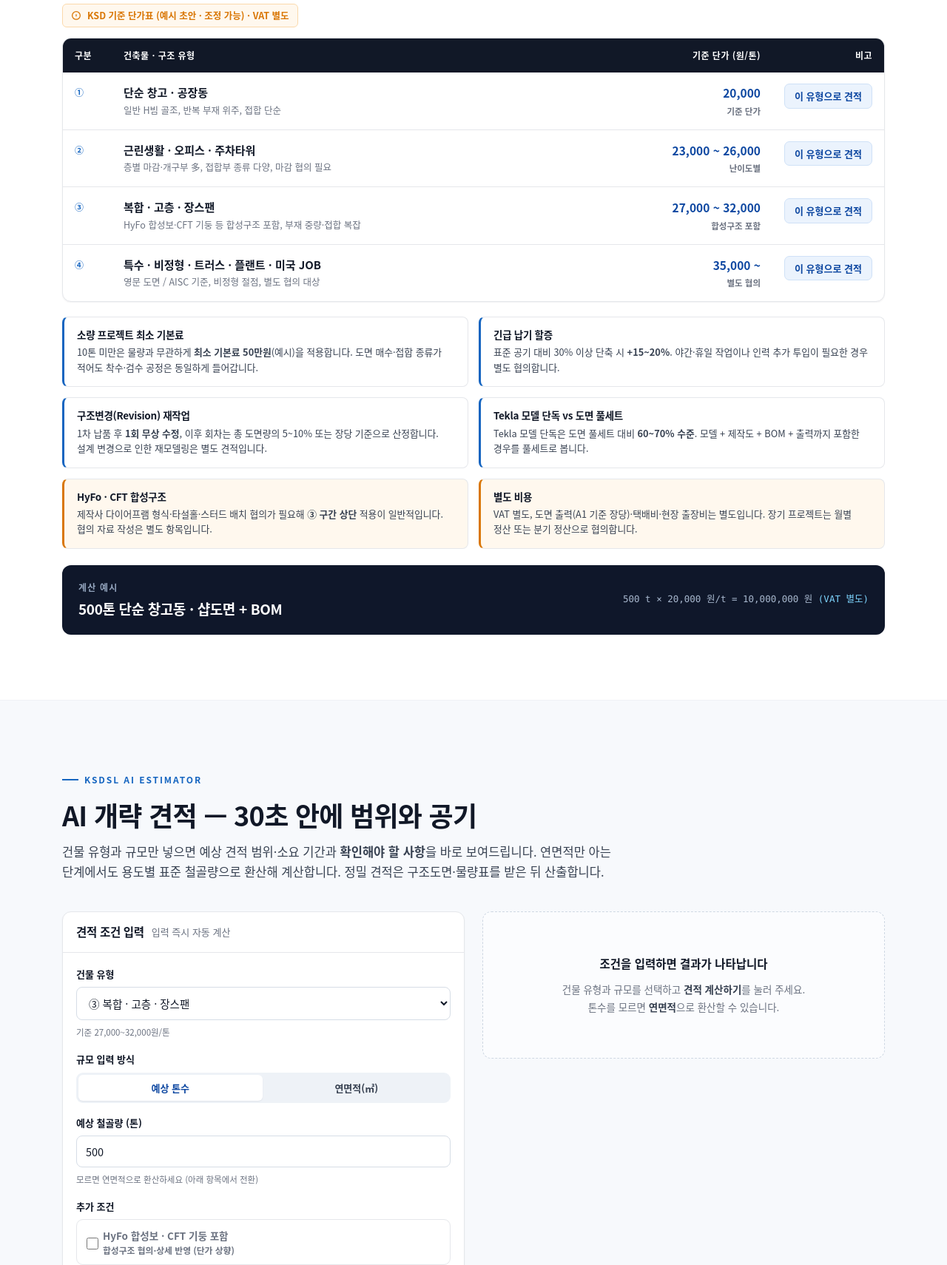
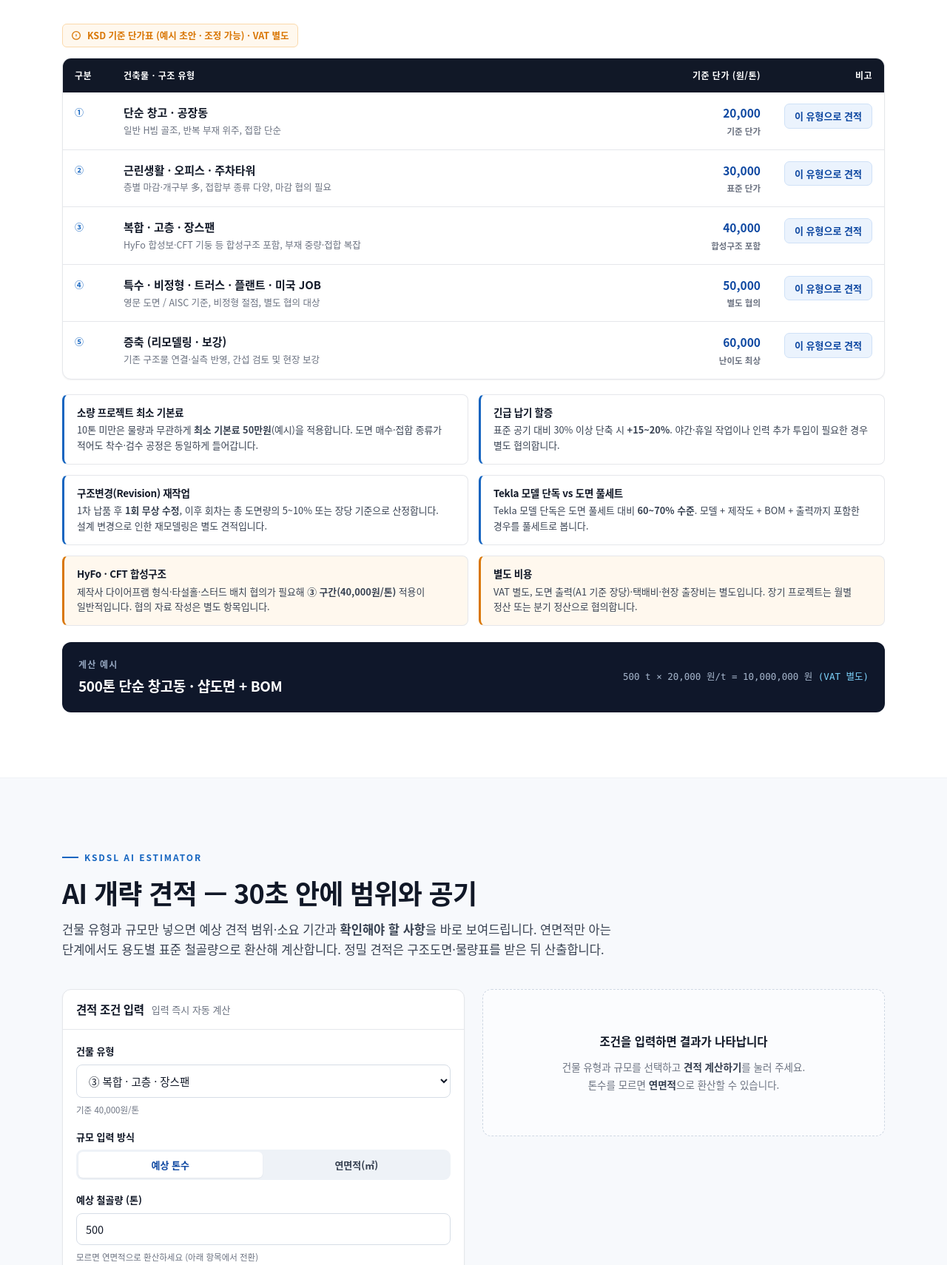
Before and after one commit to sarangline-blip/ksdsl-web, a plain HTML site: page index.html in a window 1280 px wide. Shown: the part 3256-4966 px from the top of the page at 74% size. Drawn offline with Linux system fonts and the light colour scheme.

Commit message:
Add files via upload

```diff
--- a/index.html
+++ b/index.html
@@ -944,7 +944,7 @@ table.rate .rt-act{text-align:right;white-space:nowrap}
       <h2>KSD SHOP DRAWING 기준 단가표</h2>
       <p class="lead">
         샵드로잉 단가가 어디에도 명확히 정리되어 있지 않아, KSD 기준으로 만든 초안입니다.
-        <b>기본 20,000원/톤</b>을 기준으로 건물 유형과 난이도에 따라 가산하는 구조이며,
+        <b>기본 20,000원/톤</b>부터 시작해 건물 유형과 난이도에 따라 <b>20,000 ~ 60,000원/톤</b> 다섯 구간으로 나눈 구조이며,
         실제 견적은 도면 검토 후 확정합니다.
       </p>
     </div>
@@ -981,7 +981,7 @@ table.rate .rt-act{text-align:right;white-space:nowrap}
                 <div class="rt-type">근린생활 · 오피스 · 주차타워</div>
                 <div class="rt-desc">층별 마감·개구부 多, 접합부 종류 다양, 마감 협의 필요</div>
               </td>
-              <td class="rt-price">23,000 ~ 26,000<small>난이도별</small></td>
+              <td class="rt-price">30,000<small>표준 단가</small></td>
               <td class="rt-act"><button class="btn btn--soft btn--sm" data-btype="office">이 유형으로 견적</button></td>
             </tr>
             <tr>
@@ -990,7 +990,7 @@ table.rate .rt-act{text-align:right;white-space:nowrap}
                 <div class="rt-type">복합 · 고층 · 장스팬</div>
                 <div class="rt-desc">HyFo 합성보·CFT 기둥 등 합성구조 포함, 부재 중량·접합 복잡</div>
               </td>
-              <td class="rt-price">27,000 ~ 32,000<small>합성구조 포함</small></td>
+              <td class="rt-price">40,000<small>합성구조 포함</small></td>
               <td class="rt-act"><button class="btn btn--soft btn--sm" data-btype="complex">이 유형으로 견적</button></td>
             </tr>
             <tr>
@@ -999,8 +999,17 @@ table.rate .rt-act{text-align:right;white-space:nowrap}
                 <div class="rt-type">특수 · 비정형 · 트러스 · 플랜트 · 미국 JOB</div>
                 <div class="rt-desc">영문 도면 / AISC 기준, 비정형 절점, 별도 협의 대상</div>
               </td>
-              <td class="rt-price">35,000 ~<small>별도 협의</small></td>
-              <td class="rt-act"><button class="btn btn--soft btn--sm" data-btype="special">이 유형으로 견적</button></td>
+              <td class="rt-price">50,000<small>별도 협의</small></td>
+              <td class="rt-act"><button class="btn btn--soft btn--sm" data-btype="plant">이 유형으로 견적</button></td>
+            </tr>
+            <tr>
+              <td><span class="rt-no">⑤</span></td>
+              <td>
+                <div class="rt-type">증축 (리모델링 · 보강)</div>
+                <div class="rt-desc">기존 구조물 연결·실측 반영, 간섭 검토 및 현장 보강</div>
+              </td>
+              <td class="rt-price">60,000<small>난이도 최상</small></td>
+              <td class="rt-act"><button class="btn btn--soft btn--sm" data-btype="extension">이 유형으로 견적</button></td>
             </tr>
           </tbody>
         </table>
@@ -1025,7 +1034,7 @@ table.rate .rt-act{text-align:right;white-space:nowrap}
         </div>
         <div class="note-card warn">
           <h4>HyFo · CFT 합성구조</h4>
-          <p>제작사 다이어프램 형식·타설홀·스터드 배치 협의가 필요해 <b>③ 구간 상단</b> 적용이 일반적입니다. 협의 자료 작성은 별도 항목입니다.</p>
+          <p>제작사 다이어프램 형식·타설홀·스터드 배치 협의가 필요해 <b>③ 구간(40,000원/톤)</b> 적용이 일반적입니다. 협의 자료 작성은 별도 항목입니다.</p>
         </div>
         <div class="note-card warn">
           <h4>별도 비용</h4>
@@ -1068,9 +1077,10 @@ table.rate .rt-act{text-align:right;white-space:nowrap}
                 <option value="office">② 근린생활 · 오피스</option>
                 <option value="parking">② 주차타워 (층고·개구부 多)</option>
                 <option value="complex" selected>③ 복합 · 고층 · 장스팬</option>
-                <option value="plant">④ 플랜트 · 특수 · 트러스 (별도 협의)</option>
+                <option value="plant">④ 플랜트 · 특수 · 트러스 · 미국 JOB (별도 협의)</option>
+                <option value="extension">⑤ 증축 · 리모델링 · 보강</option>
               </select>
-              <span class="hint" id="estTypeHint">기준 27,000~32,000원/톤</span>
+              <span class="hint" id="estTypeHint">기준 40,000원/톤</span>
             </div>
 
             <div class="fld">
@@ -1215,7 +1225,7 @@ table.rate .rt-act{text-align:right;white-space:nowrap}
       </details>
       <details>
         <summary>미국 JOB(영문 도면)도 가능한가요? <span class="plus">+</span></summary>
-        <div class="ans">가능합니다. AISC 기준 표기, 영문 부재명·볼트 등급, RFI 대응까지 포함합니다. ④ 유형으로 분류되어 <b>35,000원/톤~ 별도 협의</b> 구간이며, 도면 매수와 기준(ASD/LRFD, 도면 언어)을 확인한 뒤 확정합니다.</div>
+        <div class="ans">가능합니다. AISC 기준 표기, 영문 부재명·볼트 등급, RFI 대응까지 포함합니다. ④ 유형으로 분류되어 <b>50,000원/톤</b> 기준이며, 도면 매수와 기준(ASD/LRFD, 도면 언어)에 따라 조정 후 확정합니다.</div>
       </details>
       <details>
         <summary>납기는 어느 정도 걸리나요? <span class="plus">+</span></summary>
@@ -1858,10 +1868,11 @@ table.rate .rt-act{text-align:right;white-space:nowrap}
      ============================================================ */
   var BUILDINGS = {
     warehouse: { name: '단순 창고·공장동', rate: [20000, 20000], kgm2: 40, tier: '①' },
-    office: { name: '근린생활·오피스', rate: [23000, 26000], kgm2: 55, tier: '②' },
-    parking: { name: '주차타워', rate: [25000, 26000], kgm2: 65, tier: '②' },
-    complex: { name: '복합·고층·장스팬', rate: [27000, 32000], kgm2: 80, tier: '③' },
-    plant: { name: '플랜트·특수·트러스', rate: [35000, 40000], kgm2: 100, tier: '④' }
+    office: { name: '근린생활·오피스', rate: [30000, 30000], kgm2: 55, tier: '②' },
+    parking: { name: '주차타워', rate: [30000, 30000], kgm2: 65, tier: '②' },
+    complex: { name: '복합·고층·장스팬', rate: [40000, 40000], kgm2: 80, tier: '③' },
+    plant: { name: '플랜트·특수·트러스·미국 JOB', rate: [50000, 50000], kgm2: 100, tier: '④' },
+    extension: { name: '증축·리모델링·보강', rate: [60000, 60000], kgm2: 70, tier: '⑤' }
   };
   var estMode = 'ton';
   var lastQuote = null;
@@ -1879,10 +1890,14 @@ table.rate .rt-act{text-align:right;white-space:nowrap}
     b.addEventListener('click', function () { estModeSet(b.getAttribute('data-mode')); calcQuote(); });
   });
 
+  function rateText(min, max) {
+    return min === max ? nf0.format(min) + '원/톤' : nf0.format(min) + '~' + nf0.format(max) + '원/톤';
+  }
+
   function updateAreaHint() {
     var b = BUILDINGS[$('#estType').value];
     $('#estAreaHint').textContent = '적용 표준 철골량 ' + b.kgm2 + ' kg/㎡ (가정치)';
-    $('#estTypeHint').textContent = '기준 ' + nf0.format(b.rate[0]) + '~' + nf0.format(b.rate[1]) + '원/톤';
+    $('#estTypeHint').textContent = '기준 ' + rateText(b.rate[0], b.rate[1]);
   }
 
   ['estType', 'estTons', 'estArea', 'estComposite', 'estModel', 'estUrgent', 'estUs'].forEach(function (id) {
@@ -1904,7 +1919,7 @@ table.rate .rt-act{text-align:right;white-space:nowrap}
     var rMin = b.rate[0], rMax = b.rate[1];
     if (composite) { rMin *= 1.08; rMax *= 1.08; }
     if (model) { rMin *= 1.10; rMax *= 1.10; }
-    if (us) { rMin = Math.max(rMin, 35000); rMax = Math.max(rMax, rMin * 1.12); }
+    if (us) { rMin = Math.max(rMin, 50000); rMax = Math.max(rMax, rMin); }
     if (urgent) { rMin *= 1.15; rMax *= 1.15; }
 
     var low = tons * rMin, high = tons * rMax;
@@ -1929,6 +1944,7 @@ table.rate .rt-act{text-align:right;white-space:nowrap}
     // 체크사항
     var checks = [];
     if (composite) checks.push('HyFo 합성보·CFT 기둥은 다이어프램 형식과 타설·배출 홀 위치를 제작사와 먼저 협의해야 합니다.');
+    if (b.tier === '⑤') checks.push('증축·리모델링은 기존 구조물 실측값과 현장 간섭(설비·마감) 검토가 필요합니다. 기존 도면·부재 확인 여부에 따라 물량이 달라집니다.');
     if (us) checks.push('미국 JOB은 기준(ASD/LRFD), 영문 부재명, 볼트 등급 표기를 도면에서 확인해야 합니다.');
     if (urgent) checks.push('긴급 납기는 투입 인력·야간 작업 여부에 따라 단가가 다시 조정됩니다.');
     if (smallJob) checks.push('10톤 미만 소량으로 최소 기본료가 적용되었습니다.');
@@ -1950,7 +1966,7 @@ table.rate .rt-act{text-align:right;white-space:nowrap}
       : nf0.format(low) + '원 ~ ' + nf0.format(high) + '원 · VAT 별도';
     $('#qTons').textContent = nf1.format(tons) + ' ton';
     $('#qTons').innerHTML = nf1.format(tons) + ' ton' + (estMode === 'area' ? '<small>연면적 ' + nf0.format(num($('#estArea').value)) + '㎡ × ' + b.kgm2 + 'kg/㎡</small>' : '<small>' + b.name + ' ' + b.tier + '</small>');
-    $('#qRate').innerHTML = nf0.format(Math.round(rMin)) + ' ~ ' + nf0.format(Math.round(rMax)) + ' 원/톤<small>' + b.name + ' 기준' + (urgent ? ' · 긴급 +15%' : '') + '</small>';
+    $('#qRate').innerHTML = (rMin === rMax ? nf0.format(Math.round(rMin)) + ' 원/톤' : nf0.format(Math.round(rMin)) + ' ~ ' + nf0.format(Math.round(rMax)) + ' 원/톤') + '<small>' + b.name + ' 기준' + (urgent ? ' · 긴급 +15%' : '') + '</small>';
     $('#qDays').innerHTML = period(dLow, dHigh) + '<small>1인 1일 12~18톤 가정' + (urgent ? ' · 긴급 단축' : '') + '</small>';
     $('#qDeliver').textContent = deliver;
     $('#qChecks').innerHTML = checks.map(function (c) { return '<li>' + c + '</li>'; }).join('');
@@ -1978,7 +1994,7 @@ table.rate .rt-act{text-align:right;white-space:nowrap}
       '건물 유형 : ' + q.building + ' (' + q.tier + ')',
       (q.mode === 'area' ? '연면적 : ' + nf0.format(q.area) + ' ㎡' : ''),
       '적용 물량 : ' + nf1.format(q.tons) + ' ton',
-      '적용 단가 : ' + nf0.format(q.rMin) + ' ~ ' + nf0.format(q.rMax) + ' 원/톤',
+      '적용 단가 : ' + (q.rMin === q.rMax ? nf0.format(q.rMin) + ' 원/톤' : nf0.format(q.rMin) + ' ~ ' + nf0.format(q.rMax) + ' 원/톤'),
       '옵션 : ' + (q.opts || '기본'),
       '산출물 : ' + q.deliver,
       '예상 견적 : ' + nf0.format(q.low) + ' ~ ' + nf0.format(q.high) + ' 원 (VAT 별도)',
@@ -2014,6 +2030,7 @@ table.rate .rt-act{text-align:right;white-space:nowrap}
   $$('[data-btype]').forEach(function (btn) {
     btn.addEventListener('click', function () {
       var t = btn.getAttribute('data-btype');
+      if (!BUILDINGS[t]) return;
       $('#estType').value = t;
       updateAreaHint();
       $('#estimate').scrollIntoView({ behavior: 'smooth', block: 'start' });
```
